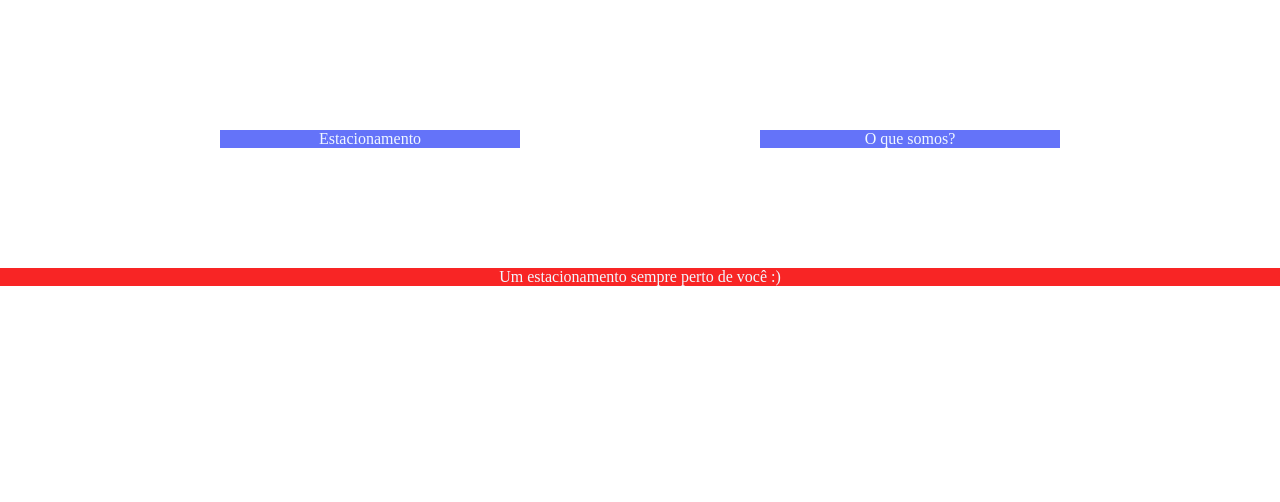
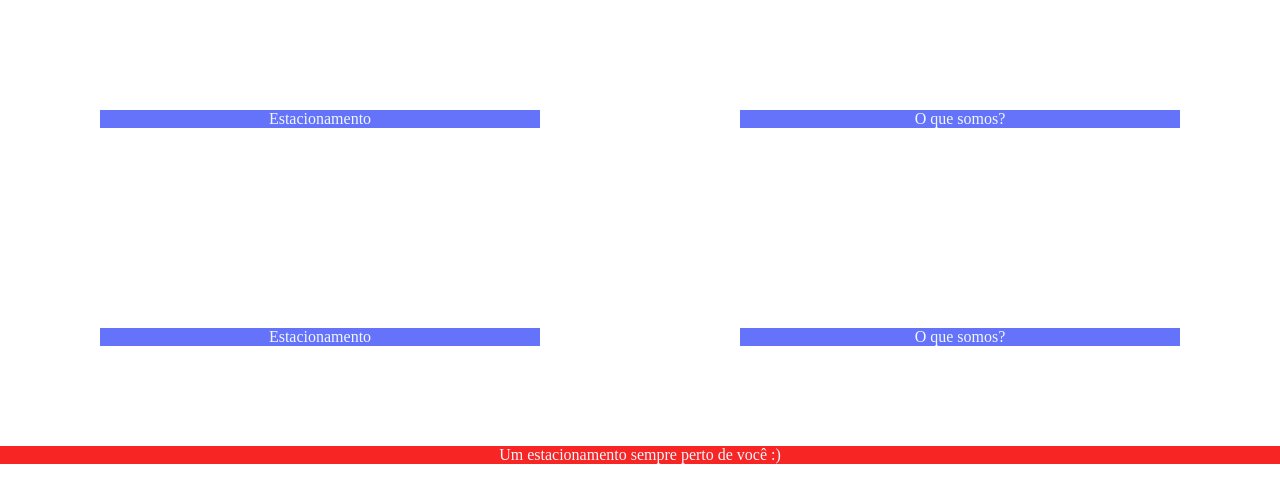
Before and after one commit to jbmjbmjbm/testes, a plain HTML site: page index.html in a window 1280 px wide. Shown: the part 204-706 px from the top of the page. Drawn offline with Linux system fonts and the light colour scheme.

Commit message:
Atulização 06

```diff
--- a/index.html
+++ b/index.html
@@ -13,13 +13,22 @@
     </header>
 
     <main>
+        <section>
             <div>
                 Estacionamento
             </div>
             <div>
                 O que somos?
             </div>
-
+        </section>
+        <section>
+            <div>
+                Estacionamento
+            </div>
+            <div>
+                O que somos?
+            </div>
+        </section>
     </main>
 
     <footer>
--- a/style.css
+++ b/style.css
@@ -5,6 +5,7 @@
 body{
     color: rgb(17, 17, 17);
 }
+
 header{
     background-color: rgb(246, 243, 210);
     display: flex;
@@ -19,7 +20,7 @@ header p {
     font-family: 'Times New Roman', Times, serif;
 
 }
-main{
+main section{
     display: flex;
     justify-content: center;
 
@@ -28,8 +29,8 @@ main{
 main div {
     background-color: rgb(100, 115, 249);
     display: flex;
-    width: 300px;
-    margin: 120px;
+    width: 100%;
+    margin: 100px;
     justify-content: center;
     color: aliceblue;
 
@@ -39,5 +40,4 @@ footer{
     background-color: rgb(248, 37, 37);
     text-align: center;
     color: aliceblue;
-
 }
```
Lines whose indentation alone changed are shown as unchanged.
